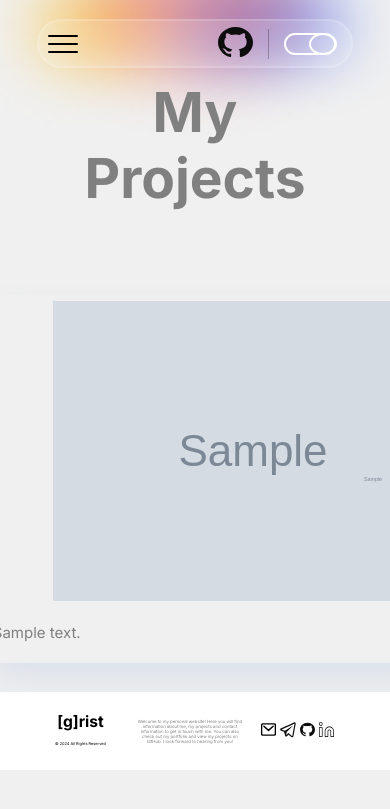
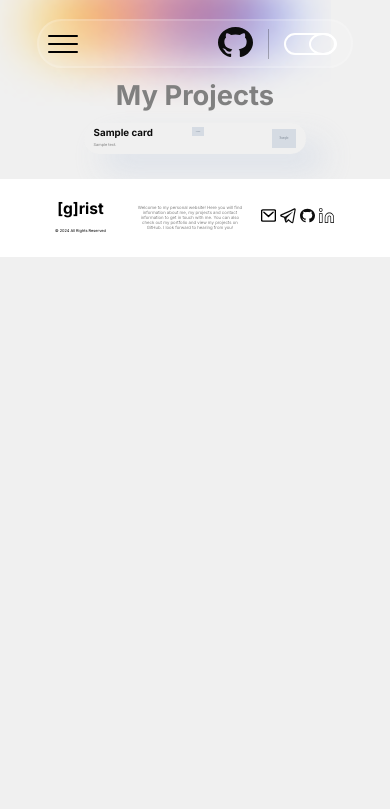
Before and after one commit to Grister/web-portfolio, a Django app: template web_portfolio/projects/templates/projects/projects.html in a window 390 px wide; the page is wider, and only the part inside the window is pictured. Shown: the top 809 px of that part. Run offline with Django 3.2, Linux system fonts and the light colour scheme; the template is opened without the code that fills it: most values are stand-ins (such as "Sample title", 1, 10 or a date in 2020); grey boxes marked "Sample" are stand-in pictures.

Commit message:
added adaptation view for projects template

```diff
--- a/web_portfolio/static/css/contacts.css
+++ b/web_portfolio/static/css/contacts.css
@@ -24,8 +24,9 @@
     justify-content: space-between;
     align-items: center;
     flex-direction: row;
-    width: 70%;
+    width: 80%;
     height: 70px;
+    max-height: 20vw;
     background: #F0F0F070;
     margin: 2%;
     padding: 1% 5% 1% 10%;
--- a/web_portfolio/static/css/projects.css
+++ b/web_portfolio/static/css/projects.css
@@ -10,6 +10,7 @@
 .main-content {
     justify-content: space-between;
     flex-direction: column;
+    min-height: auto;
 }
 
 .main-block {
@@ -25,6 +26,7 @@
     justify-content: space-between;
     background: #F0F0F040;
     max-width: 65%;
+    max-height: 18vw;
     margin: 1.5%;
     padding: 1% 3%;
     border-radius: 15px;
@@ -36,7 +38,7 @@
     align-items: center;
     flex-direction: row;
     font-family: Inter;
-    font-size: 30px;
+    font-size: 2.5vw;
     font-weight: bold;
     max-width: 100%;
 }
@@ -69,8 +71,10 @@
 .card-description {
     text-align: justify;
     font-family: Inter;
-    font-size: 15px;
+    font-size: 1vw;
     color: #808080;
+    max-width: 100%;
+    max-height: 10em;
 }
 
 .card-body {
@@ -87,6 +91,10 @@
 
 .side-skills {
     margin: 0 0;
+}
+
+.skill-img {
+    width: 3vw;
 }
 
 .pagination-content {
@@ -113,3 +121,23 @@
 .pagination a:hover:not(.active) {
     background-color: var(--pagination-hover);
 }
+
+@media (max-width: 700px) {
+    .title {
+        font-size: 7vw;
+    }
+    .card-text {
+        font-size: 4vw;
+        overflow: hidden;
+    }
+    .side-skills {
+        justify-content: end;
+    }
+    .pagination-content {
+        font-size: 3vw;
+    }
+    .pagination-content a {
+        padding: 30% 50%;
+        border-radius: 50%;
+    }
+}
```
Also changed, not shown: web_portfolio/static/css/main-page.css (+6 -6 lines).
